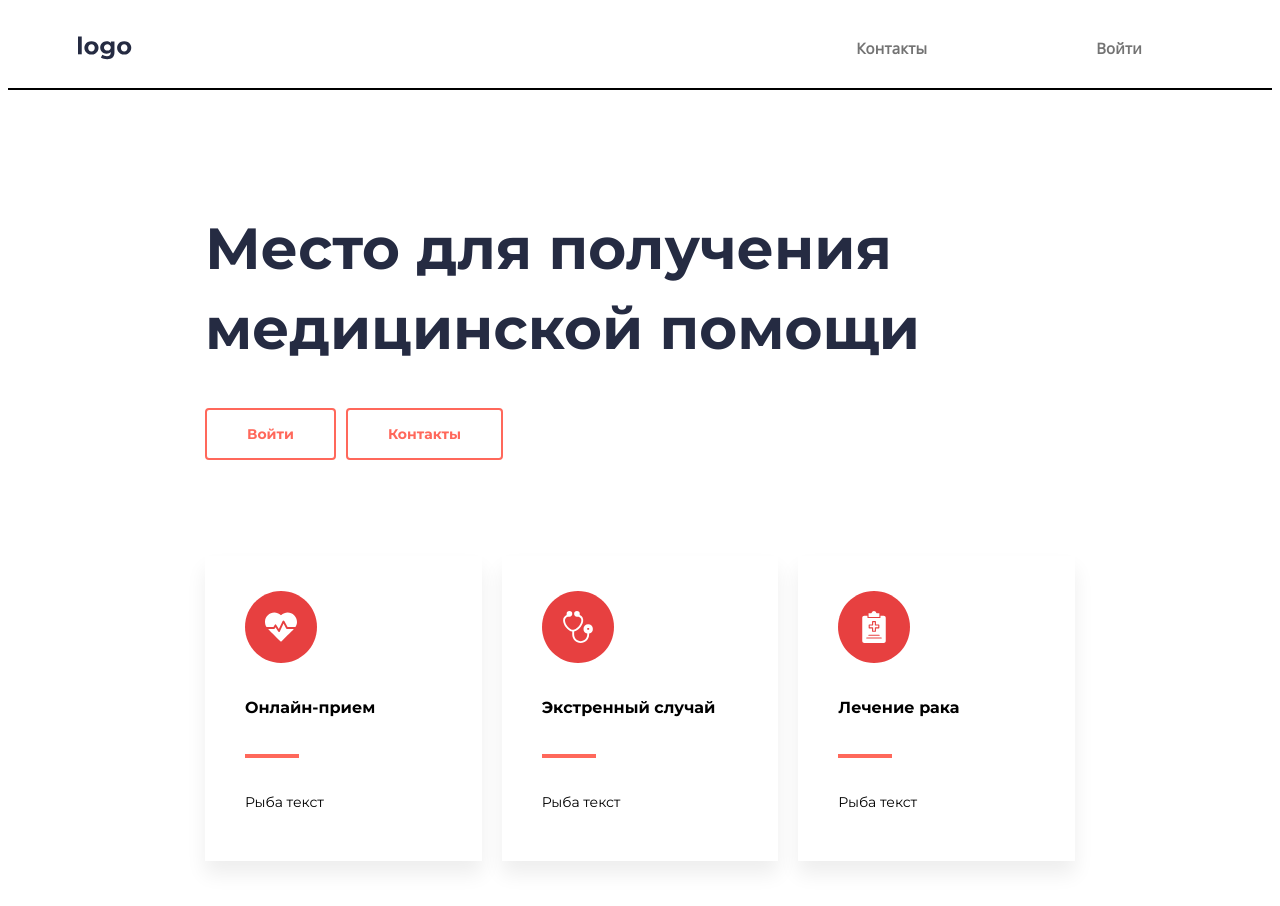
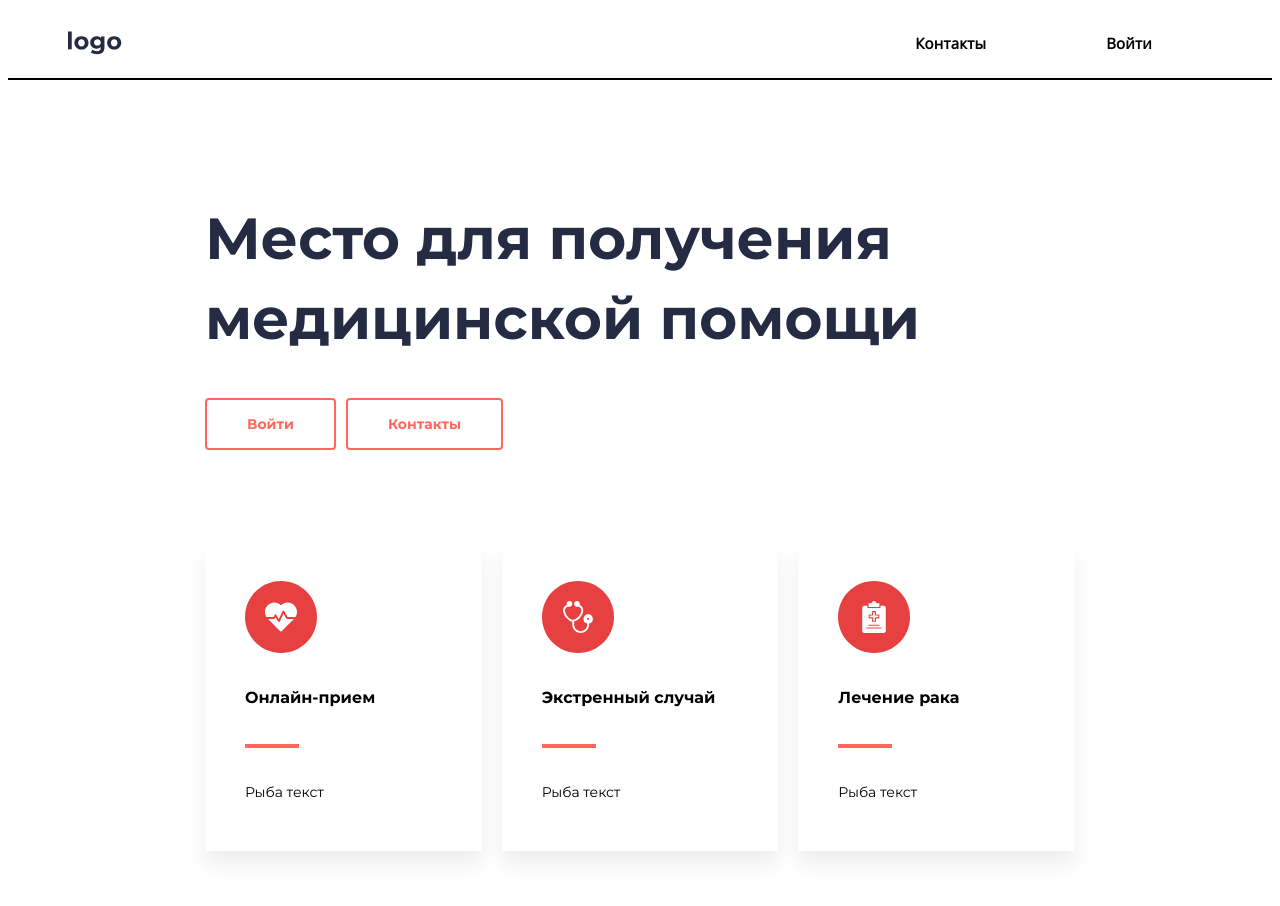
Before and after one commit to albrekhtdurer/test-task-aveds, a React (Vite) app: page / in a window 1280 px wide. Shown: the top 906 px of the page. Built offline with nearby package versions, Linux system fonts and the light colour scheme.

Commit message:
[fix] подровняли header по макету

```diff
--- a/src/components/header/header.module.css
+++ b/src/components/header/header.module.css
@@ -1,5 +1,5 @@
 .header {
-  padding: 20px 70px;
+  padding: 15px 60px;
   display: flex;
   justify-content: space-between;
   border-bottom: solid 2px rgba(0,0,0,1);
@@ -7,8 +7,6 @@
 
 .header__link_container {
   display: flex;
-  gap: 49px;
-
 }
 
 .header__link {
@@ -17,7 +15,7 @@
   font-weight: 600;
   font-size: 15px;
   line-height: 24px;
-  color: rgba(115, 115, 115, 1);
+  color: rgb(2, 0, 0);
   border-radius: 4px;
   letter-spacing: 0.2px;
 }
```
